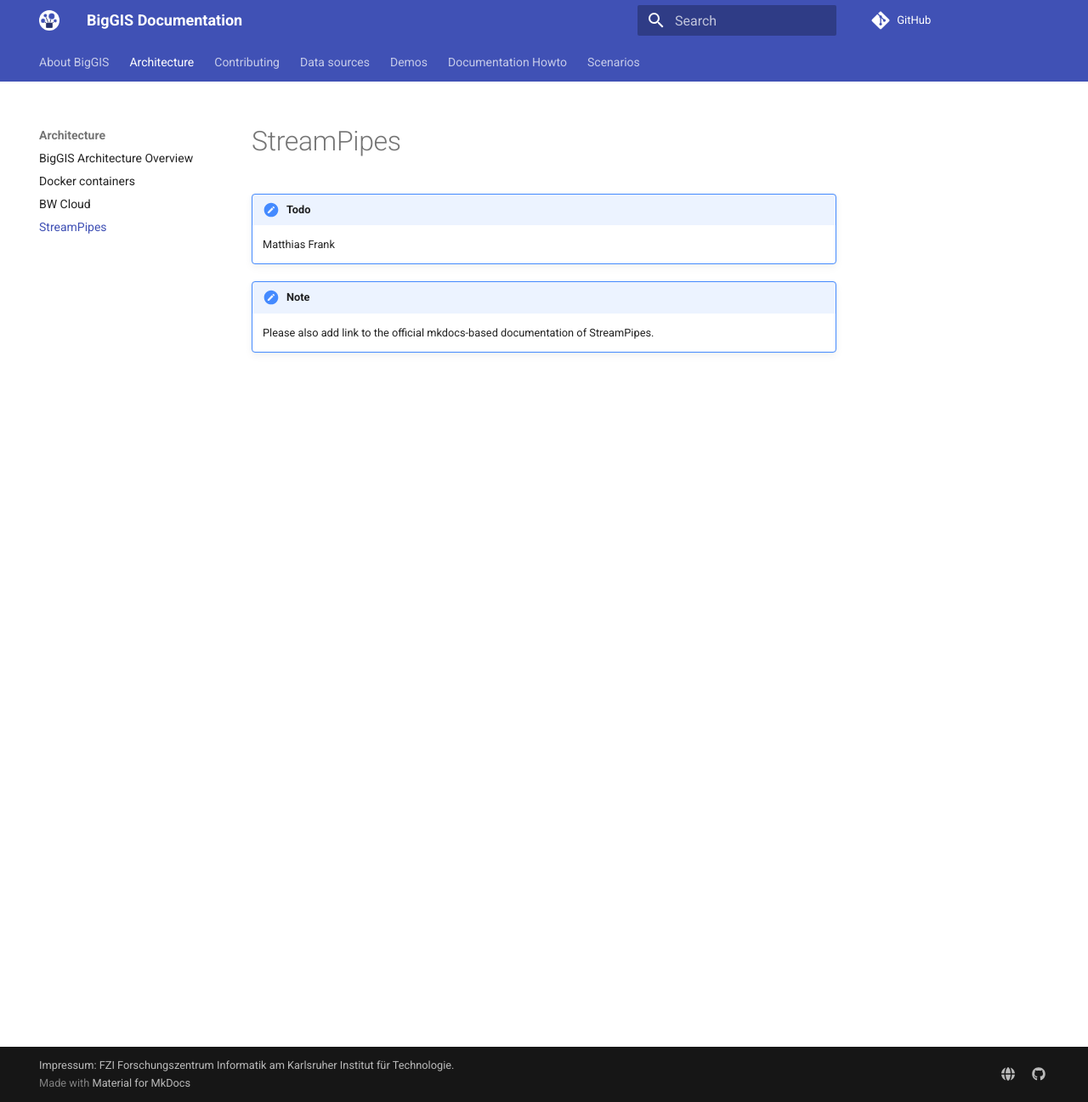
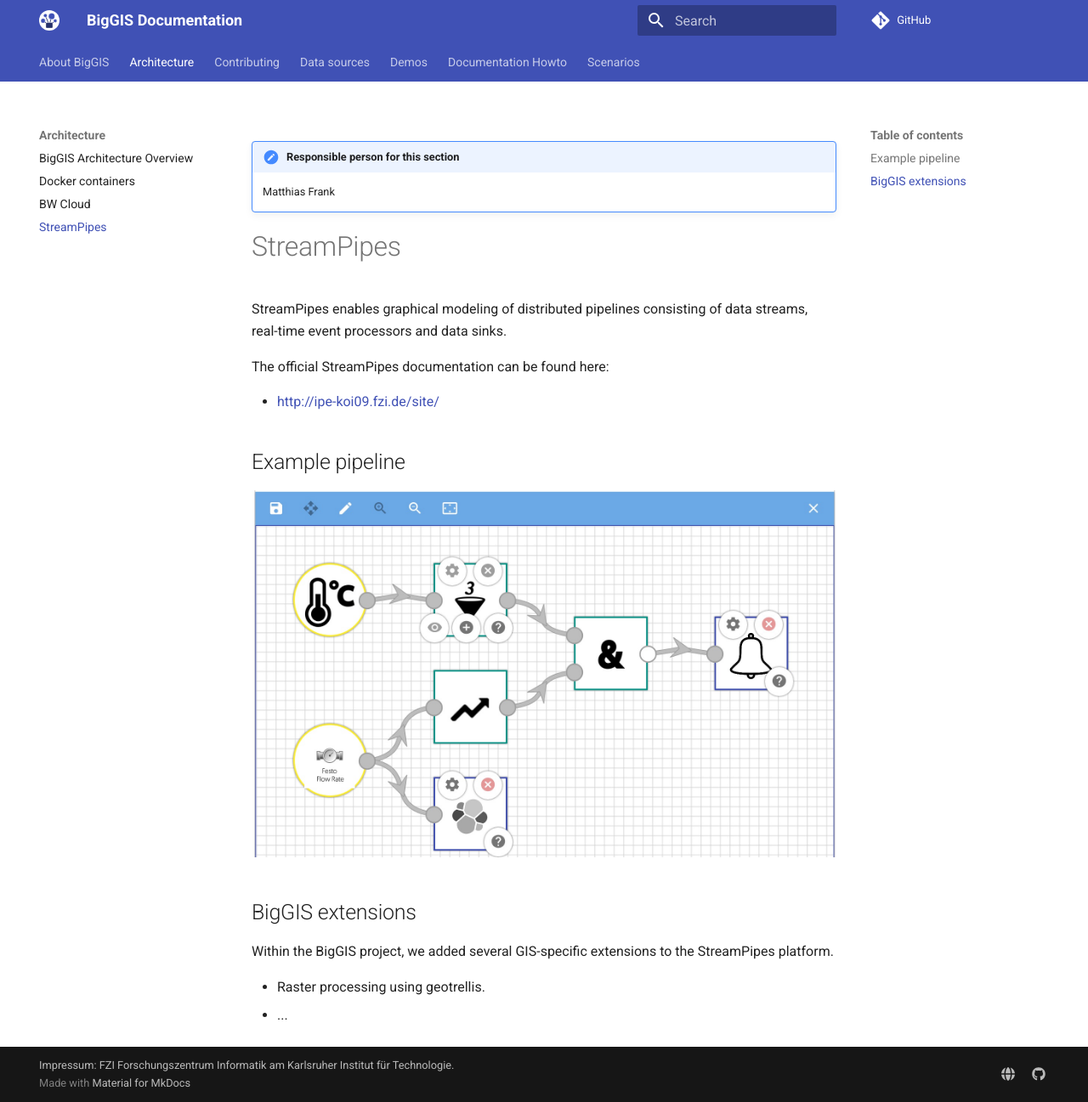
Before and after one commit to biggis-project/biggis-docs, an MkDocs documentation site: the page built from docs/architecture/StreamPipes.md, in a window 1280 px wide and 1297 px high. Shown: the whole window at 85% size. Built offline with MkDocs 1.6.1 and Material for MkDocs 9.7.7, drawn with Linux system fonts in a browser that asks for light colours; nearby versions of some CDN libraries; a script that is not in the unit is left out; comment, search, counter and statistics services are not loaded; old or Windows-style settings are respelled for this version of MkDocs.

Commit message:
add some new info to StreamPipes section

```diff
--- a/docs/architecture/StreamPipes.md
+++ b/docs/architecture/StreamPipes.md
@@ -1,7 +1,23 @@
+!!! note "Responsible person for this section"
+    Matthias Frank
+
 # StreamPipes
 
-!!! TODO
-    Matthias Frank
+StreamPipes enables graphical modeling of distributed pipelines consisting of data streams,
+real-time event processors and data sinks.
 
-!!! note
-    Please also add link to the official mkdocs-based documentation of StreamPipes.
+The official StreamPipes documentation can be found here:
+
+  - http://ipe-koi09.fzi.de/site/
+
+
+## Example pipeline
+![Pipeline Example](StreamPipes/complex_pipeline.jpg)
+
+
+## BigGIS extensions
+
+Within the BigGIS project, we added several GIS-specific extensions to the StreamPipes platform.
+
+- Raster processing using geotrellis.
+- ...
```
Also changed, not shown: docs/architecture/StreamPipes/complex_pipeline.jpg (added).
